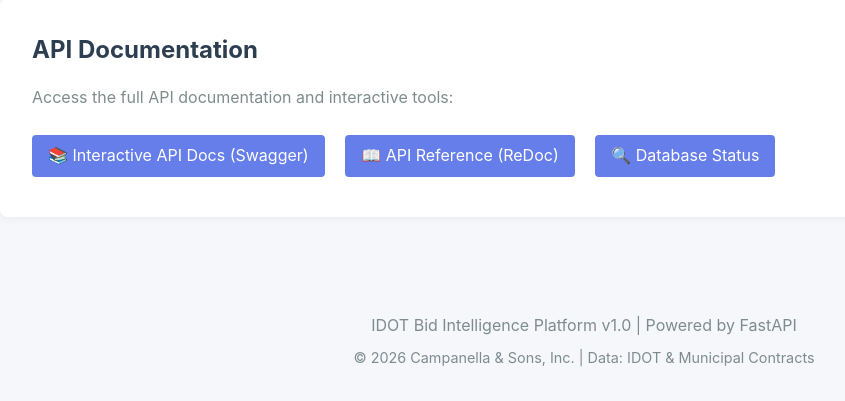
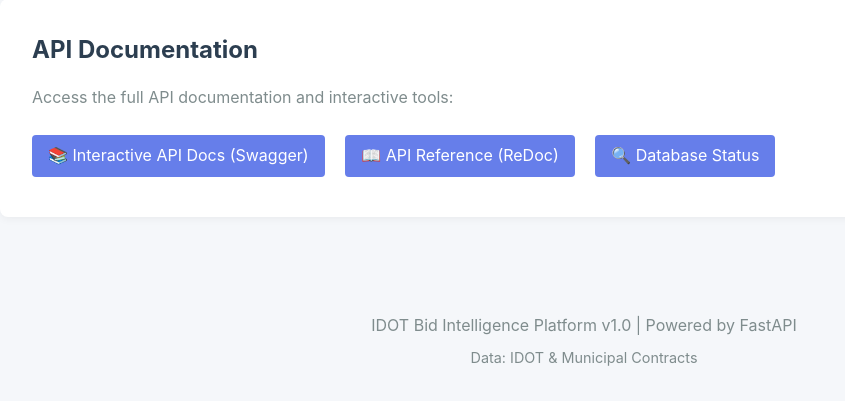
Before and after one commit to wentemd/idot-platform, a FastAPI app: page / in a window 1280 px wide. Shown: the part 697-1098 px from the top of the page, without its empty margins (56-901 px from the left). Run offline with FastAPI, Linux system fonts and the light colour scheme; data that the repository does not hold is empty.

Commit message:
Update index.html

```diff
--- a/app/templates/index.html
+++ b/app/templates/index.html
@@ -300,7 +300,7 @@
     <div class="footer">
         <p>IDOT Bid Intelligence Platform v1.0 | Powered by FastAPI</p>
         <p style="margin-top: 0.5rem; font-size: 0.9rem;">
-            © 2026 Campanella & Sons, Inc. | Data: IDOT & Municipal Contracts
+            Data: IDOT & Municipal Contracts
         </p>
     </div>
 
```
